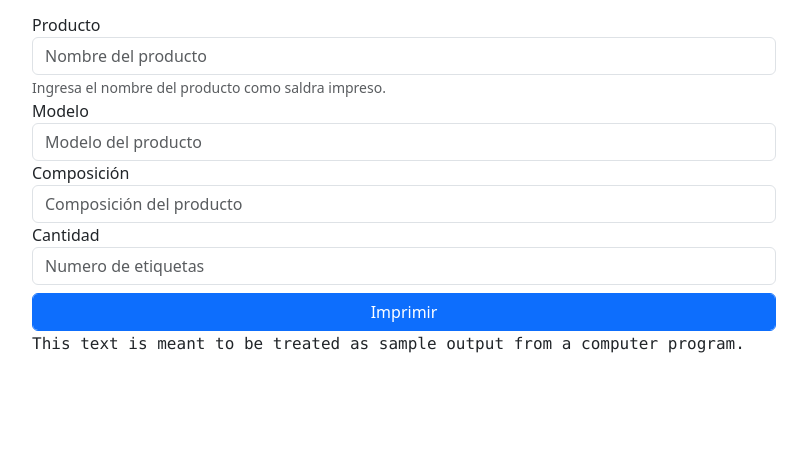
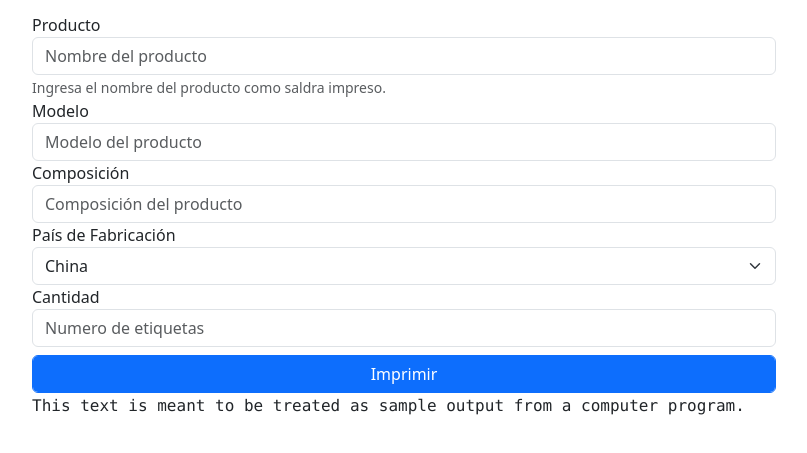
Before and after one commit to elhui2/zpl, a plain HTML site: page carriolas.html in a window 1280 px wide. Shown: the part 91-544 px from the top of the page, without its empty margins (236-1043 px from the left). Drawn offline with nearby package versions, Linux system fonts and the light colour scheme; no server answers.

Commit message:
Cambio en selector de pais

```diff
--- a/carriolas.html
+++ b/carriolas.html
@@ -24,16 +24,17 @@
         }
 
         const sendToPrinter = () => {
-            if(!confirm("¿Deseas mandar a imprimir?")) return;
+            if (!confirm("¿Deseas mandar a imprimir?")) return;
             console.log("Send to printer");
             let producto = document.getElementById("producto").value;
             let modelo = document.getElementById("modelo").value;
             let composicion = document.getElementById("composicion").value;
+            let country = document.getElementById("country").value;
             let cantidad = document.getElementById("cantidad").value;
 
             let _zpl = '';
             for (let x = 0; x < cantidad; x++) {
-                _zpl += `^XA^CF0,16^FO128,16^FDMarca:Thule^FS^FO128,40^FDNombre: ${producto}^FS^FO128,64^FDModelo: ${modelo}^FS^FO128,88^FDContenido: 1 Pieza^FS^FO128,136^FDIMPORTADO POR: ICSITUM, S.A. DE C.V.^FS^FO128,160^FDDOMICILIO: Carretera Federal Mexico Toluca 5631, Int. 426, Col. Cuajimalpa,^FS^FO128,184^FDCuajimalpa de Morelos, C.P. 05000, Ciudad de Mexico, Mexico^FS^FO128,208^FDHECHO EN CHINA^FS^FO128,232^FDAdvertencias:^FS^FO128,256^FD-No deje al nino(a) solo(a) con este producto^FS^FO128,280^FD-Toda la instalacion debe realizarse por un adulto; si tiene dudas pongase^FS^FO128,304^FDen contacto con un experto^FS^FO128,328^FD-Conserve el instructivo para futuras consultas^FS^FO128,354^FDVEASE EL INSTRUCTIVO ANEXO^FS^FO128,378^FDcontacto@outdoorretail.mx^FS^XZ`;
+                _zpl += `^XA^CF0,16^FO128,16^FDMarca:Thule^FS^FO128,40^FDNombre: ${producto}^FS^FO128,64^FDModelo: ${modelo}^FS^FO128,88^FDContenido: 1 Pieza^FS^FO128,136^FDIMPORTADO POR: ICSITUM, S.A. DE C.V.^FS^FO128,160^FDDOMICILIO: Carretera Federal Mexico Toluca 5631, Int. 426, Col. Cuajimalpa,^FS^FO128,184^FDCuajimalpa de Morelos, C.P. 05000, Ciudad de Mexico, Mexico^FS^FO128,208^FDHECHO EN ${country}^FS^FO128,232^FDAdvertencias:^FS^FO128,256^FD-No deje al nino(a) solo(a) con este producto^FS^FO128,280^FD-Toda la instalacion debe realizarse por un adulto; si tiene dudas pongase^FS^FO128,304^FDen contacto con un experto^FS^FO128,328^FD-Conserve el instructivo para futuras consultas^FS^FO128,354^FDVEASE EL INSTRUCTIVO ANEXO^FS^FO128,378^FDcontacto@outdoorretail.mx^FS^XZ`;
             }
 
             printerState.printer.send(_zpl, undefined, (error) => { printerState.error = `Error: ${error}` });
@@ -73,12 +74,23 @@
                 </div>
 
                 <div class="form-group">
+                    <label for="composicion">País de Fabricación</label>
+                    <select class="form-select" id="country">
+                        <option value="CHINA">China</option>
+                        <option value="INDONESIA">Indonesia</option>
+                        <option value="POLONIA">Polonia</option>
+                        <option value="VIETNAM">Vietnam</option>
+                    </select>
+                </div>
+
+                <div class="form-group">
                     <label for="cantidad">Cantidad</label>
                     <input type="number" class="form-control" id="cantidad" placeholder="Numero de etiquetas" />
                 </div>
 
                 <div class="mt-2 form-group">
-                    <button type="button" class="btn btn-primary form-control" onclick="sendToPrinter()">Imprimir</button>
+                    <button type="button" class="btn btn-primary form-control"
+                        onclick="sendToPrinter()">Imprimir</button>
                 </div>
 
             </form>
```
